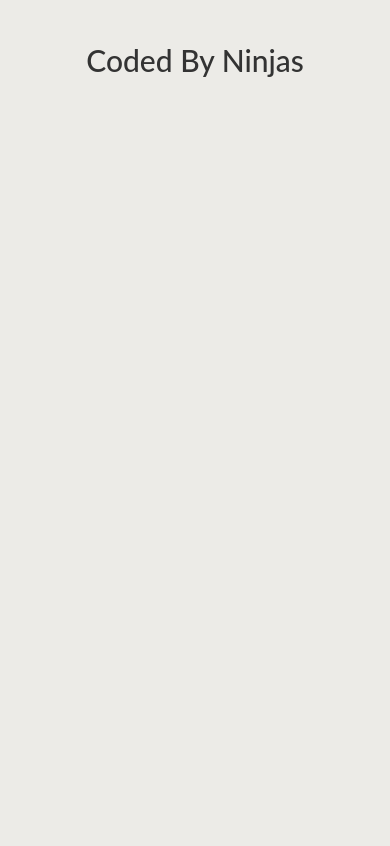
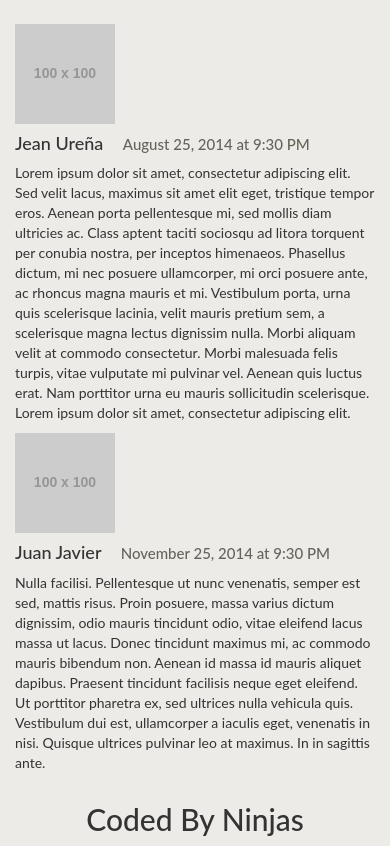
Before and after one commit to JPGITHUB1519/Cincinnatus-Final-Project, a Flask app: template templates/permalink.html in a window 390 px wide. Shown: the part 178-1024 px from the top of the page. Before the commit the page ends 255 px from the top, so only its background shows below. Run offline with Flask 2, Linux system fonts and the light colour scheme; the template is opened without the code that fills it, so the values that code supplies are empty; grey boxes labelled with a size stand in for pictures from a placeholder-image service; parts of the project's set-up code (start-up, migrations or seed data) failed here and were passed over; some libraries are stand-ins or nearby versions.

Commit message:
A little Comments Design

```diff
--- a/templates/permalink.html
+++ b/templates/permalink.html
@@ -25,5 +25,25 @@
 			<p>{{ p.content }}</p>
 		</div>
 	</div>
+	<div class="row">
+		<div class="col-md-1">
+			<img src=" http://placehold.it/100x100">
+		</div>
+		<div class="col-md-11">
+			<h4>Jean Ure&ntilde;a <span class="text-light little-margin-left size-minus-one"> August 25, 2014 at 9:30 PM</span></h4>
+			<p>Lorem ipsum dolor sit amet, consectetur adipiscing elit. Sed velit lacus, maximus sit amet elit eget, tristique tempor eros. Aenean porta pellentesque mi, sed mollis diam ultricies ac. Class aptent taciti sociosqu ad litora torquent per conubia nostra, per inceptos himenaeos. Phasellus dictum, mi nec posuere ullamcorper, mi orci posuere ante, ac rhoncus magna mauris et mi. Vestibulum porta, urna quis scelerisque lacinia, velit mauris pretium sem, a scelerisque magna lectus dignissim nulla. Morbi aliquam velit at commodo consectetur. Morbi malesuada felis turpis, vitae vulputate mi pulvinar vel. Aenean quis luctus erat. Nam porttitor urna eu mauris sollicitudin scelerisque. Lorem ipsum dolor sit amet, consectetur adipiscing elit.</p>
+		</div>
+	</div>
 
+	<div class="row">
+		<div class="col-md-1">
+			<img src=" http://placehold.it/100x100">
+		</div>
+		<div class="col-md-11">
+			<h4>Juan Javier <span class="text-light little-margin-left size-minus-one"> November 25, 2014 at 9:30 PM</span></h4>
+			<p>Nulla facilisi. Pellentesque ut nunc venenatis, semper est sed, mattis risus. Proin posuere, massa varius dictum dignissim, odio mauris tincidunt odio, vitae eleifend lacus massa ut lacus. Donec tincidunt maximus mi, ac commodo mauris bibendum non. Aenean id massa id mauris aliquet dapibus. Praesent tincidunt facilisis neque eget eleifend. Ut porttitor pharetra ex, sed ultrices nulla vehicula quis. Vestibulum dui est, ullamcorper a iaculis eget, venenatis in nisi. Quisque ultrices pulvinar leo at maximus. In in sagittis ante.</p>
+		</div>
+	</div>
+
+	<!-- <span style="position : absolute; bottom : 0; color : red; font-size : 1.5em;" class="fixed">{{ QUERIED }}</span> -->
 {% endblock %}
```
